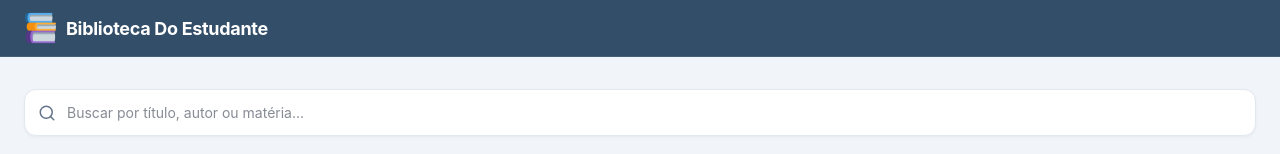
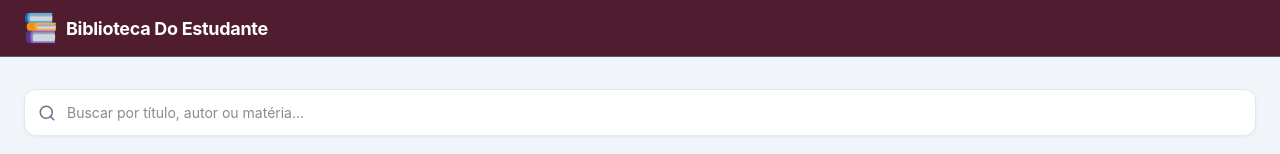
Before and after one commit to KauaCruzPereira/BibliotecaDoEstudante, a React (Vite) app: page / in a window 1280 px wide. Shown: the top 154 px of the page. Built offline with nearby package versions, Linux system fonts and the light colour scheme.

Commit message:
fix - change header color

```diff
--- a/src/App.jsx
+++ b/src/App.jsx
@@ -800,7 +800,7 @@ export default function App() {
           position: "sticky",
           top: 0,
           zIndex: 30,
-          background: "#334E68",
+          background: "#501C2F",
           borderBottom: "1px solid #43617A",
         }}
       >
```
